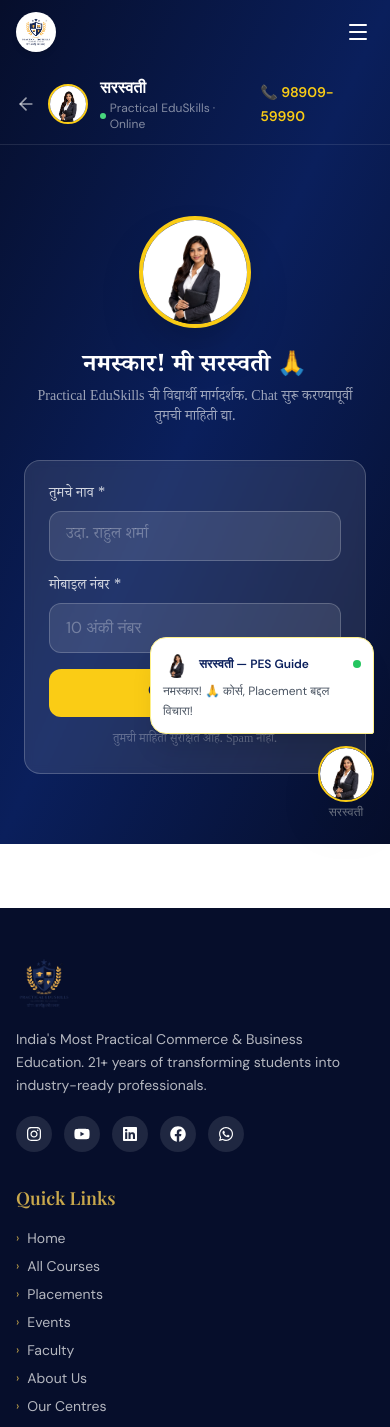
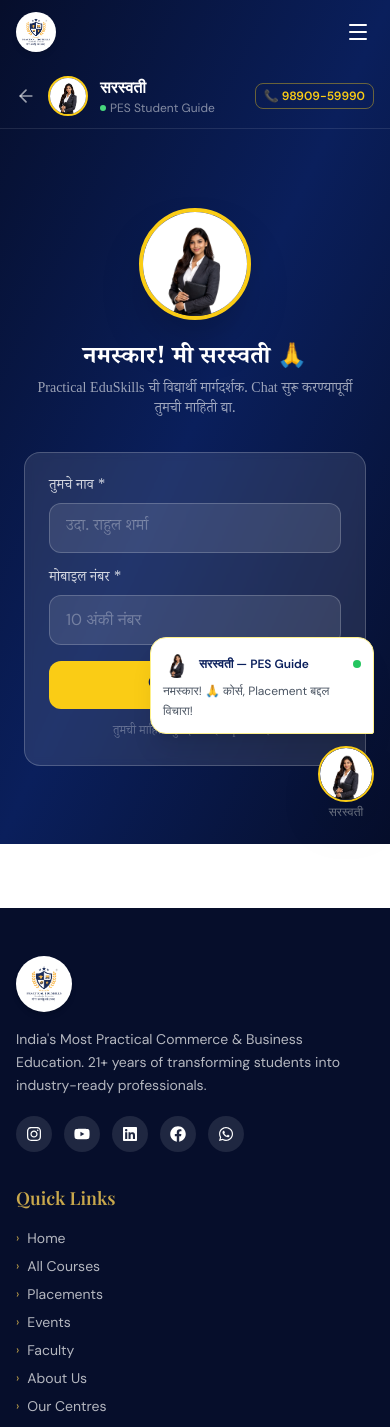
Before and after one commit to freemind2023/pesweb, a Next.js app: page /saraswati in a window 390 px wide. Shown: the top 1427 px of the page. Built offline with nearby package versions, Linux system fonts and the light colour scheme.

Commit message:
fix: phone nowrap in saraswati header, white circular logo in footer
Co-Authored-By: Claude Sonnet 4.6 <noreply@anthropic.com>

```diff
--- a/app/saraswati/page.tsx
+++ b/app/saraswati/page.tsx
@@ -142,18 +142,16 @@ export default function SaraswatiPage() {
             }}
           />
         </div>
-        <div>
+        <div className="flex-1 min-w-0">
           <div className="text-white font-semibold">सरस्वती</div>
           <div className="text-white/50 text-xs flex items-center gap-1">
-            <span className="w-1.5 h-1.5 bg-green-400 rounded-full animate-pulse" />
-            Practical EduSkills · Online
+            <span className="w-1.5 h-1.5 bg-green-400 rounded-full animate-pulse flex-shrink-0" />
+            PES Student Guide
           </div>
         </div>
-        <div className="ml-auto">
-          <a href="tel:+919890959990" className="text-yellow-400 text-sm font-semibold hover:text-yellow-300 transition-colors">
-            📞 98909-59990
-          </a>
-        </div>
+        <a href="tel:+919890959990" className="flex-shrink-0 whitespace-nowrap text-yellow-400 text-xs font-semibold hover:text-yellow-300 transition-colors border border-yellow-400/40 rounded-lg px-2 py-1">
+          📞 98909-59990
+        </a>
       </div>
 
       {/* Main area */}
--- a/components/Footer.tsx
+++ b/components/Footer.tsx
@@ -23,13 +23,15 @@ export default function Footer() {
         <div className="grid grid-cols-1 md:grid-cols-2 lg:grid-cols-4 gap-8 lg:gap-10">
           {/* Col 1: Brand */}
           <div>
-            <Image
-              src="/brand/logo.png"
-              alt="Practical EduSkills"
-              width={120}
-              height={60}
-              className="h-14 w-auto mb-4"
-            />
+            <div className="w-14 h-14 rounded-full bg-white flex items-center justify-center shadow-md mb-4">
+              <Image
+                src="/brand/logo.png"
+                alt="Practical EduSkills"
+                width={44}
+                height={44}
+                className="h-10 w-auto"
+              />
+            </div>
             <p className="text-white/70 text-sm leading-relaxed mb-5">
               India&apos;s Most Practical Commerce &amp; Business Education. 21+ years of transforming students into industry-ready professionals.
             </p>
```
